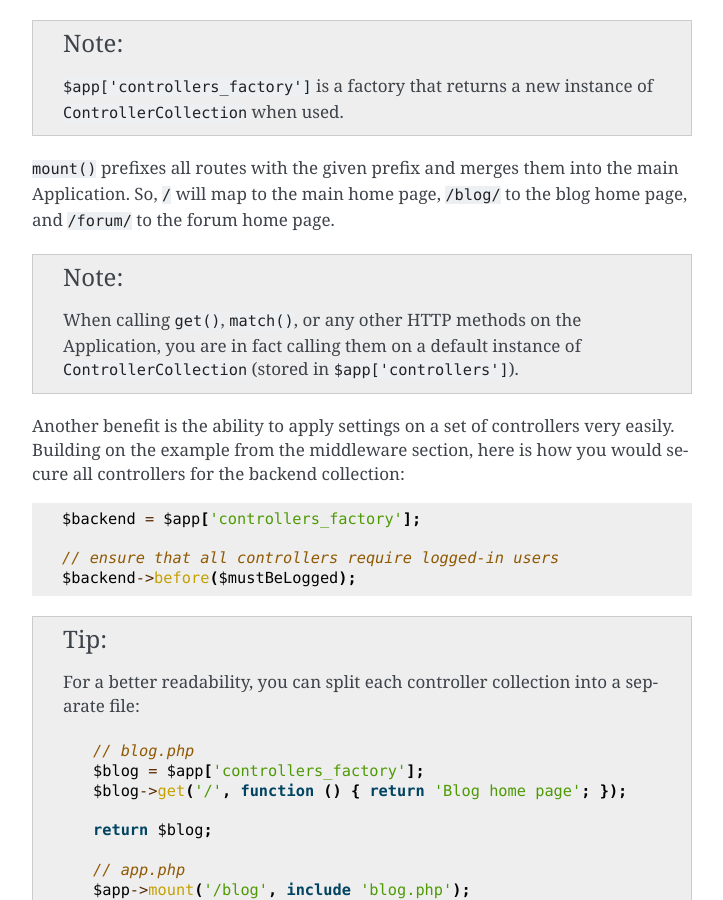
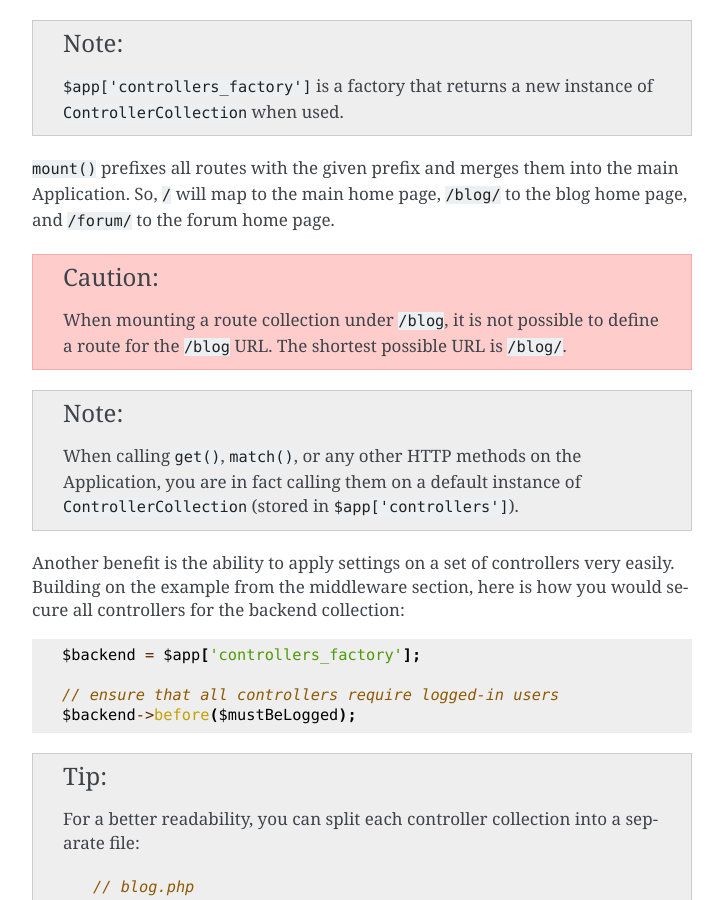
Before and after one commit to silexphp/Silex, a Sphinx documentation site: the page built from doc/usage.rst, in a window 1280 px wide and 900 px high, scrolled down 13983 px. Shown: the whole window, without its empty margins (388-1111 px from the left). Built offline with Sphinx 7.4.7, drawn with Linux system fonts in a browser that asks for light colours.

Commit message:
added a note about how mounting works (refs #149)

```diff
--- a/doc/usage.rst
+++ b/doc/usage.rst
@@ -657,6 +657,12 @@ group them logically::
 main Application. So, ``/`` will map to the main home page, ``/blog/`` to the
 blog home page, and ``/forum/`` to the forum home page.
 
+.. caution::
+
+    When mounting a route collection under ``/blog``, it is not possible to
+    define a route for the ``/blog`` URL. The shortest possible URL is
+    ``/blog/``.
+
 .. note::
 
     When calling ``get()``, ``match()``, or any other HTTP methods on the
```
